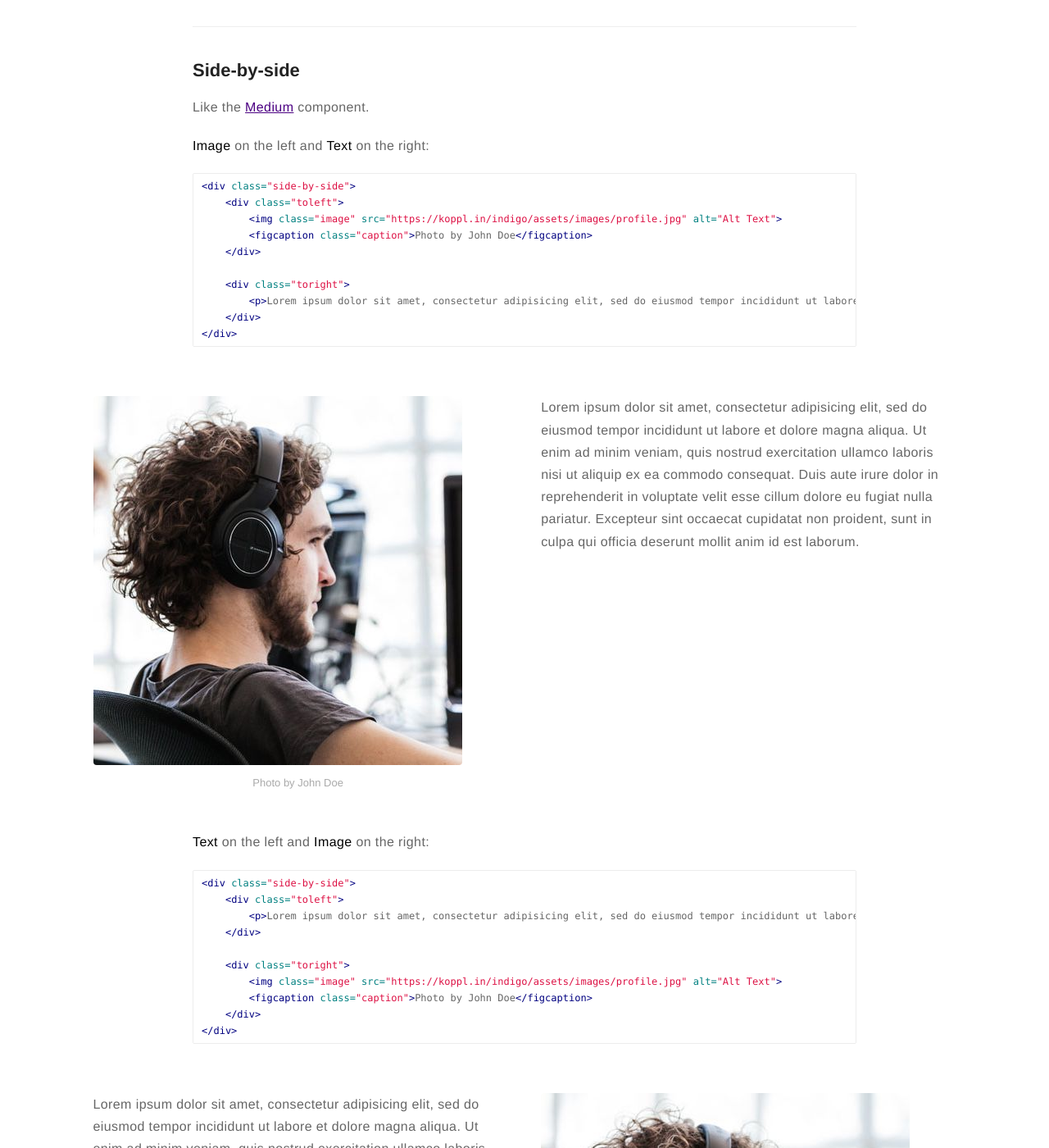
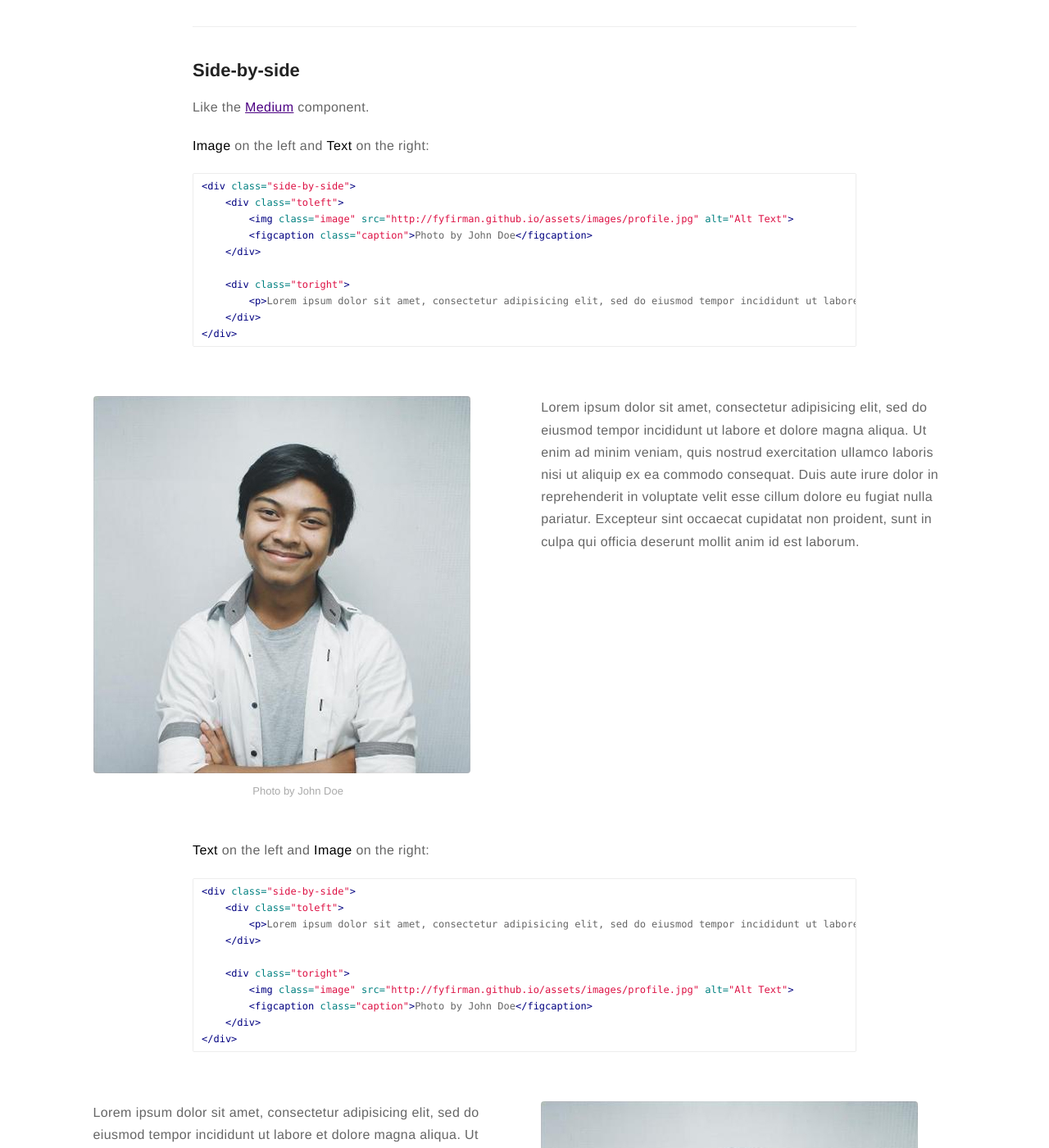
Before and after one commit to fyfirman/fyfirman.github.io, a Jekyll site: the page built from _posts/2015-02-24-markdown-extra-components.markdown, in a window 1280 px wide and 1400 px high, scrolled down 1040 px. Shown: the whole window at 82% size. Built offline with Jekyll 4.4.1, drawn with Linux system fonts in a browser that asks for light colours; comment, search, counter and statistics services are not loaded; some of the changed lines change nothing that is shown.

Commit message:
Edit config

```diff
--- a/_config.yml
+++ b/_config.yml
@@ -14,9 +14,9 @@
 # and specify source (external or local).
 resume: true
 resume-external: true
-resume-url: https://google.com/?q=my+resume
+resume-url: https://bit.ly/cvfyfirman0
 
-url: https://koppl.in/indigo
+url: http://fyfirman.github.io
 # your url: http://USERNAME.github.io
 
 permalink: /:title/
@@ -30,7 +30,7 @@
 
 # if you don't want comments in your posts, leave categories empty
 disqus:
-  shortname: mydisqus # enter this from your disqus account
+  shortname: fyfirman # enter this from your disqus account
   categories: [blog, project] # only show disqus for posts that have these categories
 
 # if you don't have any of social below, comment the line
@@ -39,7 +39,7 @@
 # google: mygoogle
 instagram: fyfirman
 # pinterest: mypinterest
-# linkedin: mylinkedin
+linkedin: fyfirman
 # youtube: myyoutube
 # spotify: myspotify
 github: fyfirman
@@ -86,11 +86,11 @@
 projects: true
 
 # if you don't need "about" or "blog", comment them out below
-about: true
+about: false
 blog: true
 
 # do you want to show the "read time" of the posts?
-read-time: true
+read-time: false
 
 # do you want to show the "tags" inside the posts?
 show-tags: true
```
Also changed, not shown: assets/images/profile.jpg.
